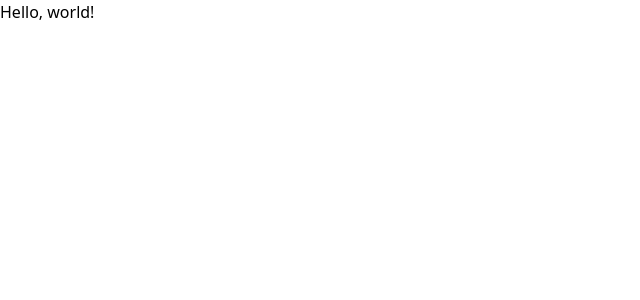
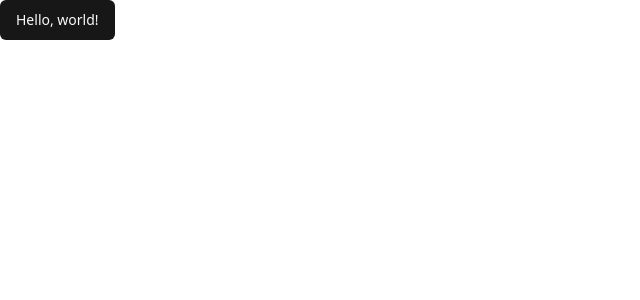
Before and after one commit to brooknullsh/personal-site, a SvelteKit app: page / in a window 1280 px wide. Shown: the top 300 px of the page, without its empty margins (0-640 px from the left). Built offline with nearby package versions, Linux system fonts and the light colour scheme.

Commit message:
feat: added shadcn-svelte components

```diff
--- a/package.json
+++ b/package.json
@@ -20,6 +20,8 @@
 		"@sveltejs/kit": "^2.16.0",
 		"@sveltejs/vite-plugin-svelte": "^5.0.0",
 		"autoprefixer": "^10.4.20",
+		"bits-ui": "^1.0.0-next.86",
+		"clsx": "^2.1.1",
 		"eslint": "^9.18.0",
 		"eslint-config-prettier": "^10.0.1",
 		"eslint-plugin-svelte": "^2.46.1",
@@ -30,7 +32,10 @@
 		"prettier-plugin-tailwindcss": "^0.6.10",
 		"svelte": "^5.0.0",
 		"svelte-check": "^4.0.0",
+		"tailwind-merge": "^3.0.1",
+		"tailwind-variants": "^0.3.1",
 		"tailwindcss": "^3.4.17",
+		"tailwindcss-animate": "^1.0.7",
 		"typescript": "^5.0.0",
 		"typescript-eslint": "^8.20.0",
 		"vite": "^6.0.0"
--- a/src/app.css
+++ b/src/app.css
@@ -1,3 +1,75 @@
-@import "tailwindcss/base";
-@import "tailwindcss/components";
-@import "tailwindcss/utilities";
+@tailwind base;
+@tailwind components;
+@tailwind utilities;
+
+@layer base {
+  :root {
+    --background: 0 0% 100%;
+    --foreground: 0 0% 3.9%;
+    --muted: 0 0% 96.1%;
+    --muted-foreground: 0 0% 45.1%;
+    --popover: 0 0% 100%;
+    --popover-foreground: 0 0% 3.9%;
+    --card: 0 0% 100%;
+    --card-foreground: 0 0% 3.9%;
+    --border: 0 0% 89.8%;
+    --input: 0 0% 89.8%;
+    --primary: 0 0% 9%;
+    --primary-foreground: 0 0% 98%;
+    --secondary: 0 0% 96.1%;
+    --secondary-foreground: 0 0% 9%;
+    --accent: 0 0% 96.1%;
+    --accent-foreground: 0 0% 9%;
+    --destructive: 0 72.2% 50.6%;
+    --destructive-foreground: 0 0% 98%;
+    --ring: 0 0% 3.9%;
+    --radius: 0.5rem;
+	--sidebar-background: 0 0% 98%;
+    --sidebar-foreground: 240 5.3% 26.1%;
+    --sidebar-primary: 240 5.9% 10%;
+    --sidebar-primary-foreground: 0 0% 98%;
+    --sidebar-accent: 240 4.8% 95.9%;
+    --sidebar-accent-foreground: 240 5.9% 10%;
+    --sidebar-border: 220 13% 91%;
+    --sidebar-ring: 217.2 91.2% 59.8%;
+  }
+
+  .dark {
+    --background: 0 0% 3.9%;
+    --foreground: 0 0% 98%;
+    --muted: 0 0% 14.9%;
+    --muted-foreground: 0 0% 63.9%;
+    --popover: 0 0% 3.9%;
+    --popover-foreground: 0 0% 98%;
+    --card: 0 0% 3.9%;
+    --card-foreground: 0 0% 98%;
+    --border: 0 0% 14.9%;
+    --input: 0 0% 14.9%;
+    --primary: 0 0% 98%;
+    --primary-foreground: 0 0% 9%;
+    --secondary: 0 0% 14.9%;
+    --secondary-foreground: 0 0% 98%;
+    --accent: 0 0% 14.9%;
+    --accent-foreground: 0 0% 98%;
+    --destructive: 0 62.8% 30.6%;
+    --destructive-foreground: 0 0% 98%;
+    --ring: 0 0% 83.1%;
+	--sidebar-background: 240 5.9% 10%;
+    --sidebar-foreground: 240 4.8% 95.9%;
+    --sidebar-primary: 224.3 76.3% 48%;
+    --sidebar-primary-foreground: 0 0% 100%;
+    --sidebar-accent: 240 3.7% 15.9%;
+    --sidebar-accent-foreground: 240 4.8% 95.9%;
+    --sidebar-border: 240 3.7% 15.9%;
+    --sidebar-ring: 217.2 91.2% 59.8%;
+  }
+}
+
+@layer base {
+  * {
+    @apply border-border;
+  }
+  body {
+    @apply bg-background text-foreground;
+  }
+}
--- /dev/null
+++ b/src/lib/components/ui/button/button.svelte
@@ -0,0 +1,74 @@
+<script lang="ts" module>
+	import type { WithElementRef } from "bits-ui";
+	import type { HTMLAnchorAttributes, HTMLButtonAttributes } from "svelte/elements";
+	import { type VariantProps, tv } from "tailwind-variants";
+
+	export const buttonVariants = tv({
+		base: "ring-offset-background focus-visible:ring-ring inline-flex items-center justify-center gap-2 whitespace-nowrap rounded-md text-sm font-medium transition-colors focus-visible:outline-none focus-visible:ring-2 focus-visible:ring-offset-2 disabled:pointer-events-none disabled:opacity-50 [&_svg]:pointer-events-none [&_svg]:size-4 [&_svg]:shrink-0",
+		variants: {
+			variant: {
+				default: "bg-primary text-primary-foreground hover:bg-primary/90",
+				destructive: "bg-destructive text-destructive-foreground hover:bg-destructive/90",
+				outline:
+					"border-input bg-background hover:bg-accent hover:text-accent-foreground border",
+				secondary: "bg-secondary text-secondary-foreground hover:bg-secondary/80",
+				ghost: "hover:bg-accent hover:text-accent-foreground",
+				link: "text-primary underline-offset-4 hover:underline",
+			},
+			size: {
+				default: "h-10 px-4 py-2",
+				sm: "h-9 rounded-md px-3",
+				lg: "h-11 rounded-md px-8",
+				icon: "h-10 w-10",
+			},
+		},
+		defaultVariants: {
+			variant: "default",
+			size: "default",
+		},
+	});
+
+	export type ButtonVariant = VariantProps<typeof buttonVariants>["variant"];
+	export type ButtonSize = VariantProps<typeof buttonVariants>["size"];
+
+	export type ButtonProps = WithElementRef<HTMLButtonAttributes> &
+		WithElementRef<HTMLAnchorAttributes> & {
+			variant?: ButtonVariant;
+			size?: ButtonSize;
+		};
+</script>
+
+<script lang="ts">
+	import { cn } from "$lib/utils.js";
+
+	let {
+		class: className,
+		variant = "default",
+		size = "default",
+		ref = $bindable(null),
+		href = undefined,
+		type = "button",
+		children,
+		...restProps
+	}: ButtonProps = $props();
+</script>
+
+{#if href}
+	<a
+		bind:this={ref}
+		class={cn(buttonVariants({ variant, size }), className)}
+		{href}
+		{...restProps}
+	>
+		{@render children?.()}
+	</a>
+{:else}
+	<button
+		bind:this={ref}
+		class={cn(buttonVariants({ variant, size }), className)}
+		{type}
+		{...restProps}
+	>
+		{@render children?.()}
+	</button>
+{/if}
--- /dev/null
+++ b/src/lib/components/ui/button/index.ts
@@ -0,0 +1,17 @@
+import Root, {
+	type ButtonProps,
+	type ButtonSize,
+	type ButtonVariant,
+	buttonVariants,
+} from "./button.svelte";
+
+export {
+	Root,
+	type ButtonProps as Props,
+	//
+	Root as Button,
+	buttonVariants,
+	type ButtonProps,
+	type ButtonSize,
+	type ButtonVariant,
+};
--- /dev/null
+++ b/src/lib/utils.ts
@@ -0,0 +1,4 @@
+import { type ClassValue, clsx } from "clsx";
+import { twMerge } from "tailwind-merge";
+
+export const cn = (...inputs: ClassValue[]) => twMerge(clsx(inputs));
--- a/src/routes/+page.svelte
+++ b/src/routes/+page.svelte
@@ -1 +1,5 @@
-<h1>Hello, world!</h1>
+<script lang="ts">
+	import { Button } from "$lib/components/ui/button";
+</script>
+
+<Button>Hello, world!</Button>
--- a/tailwind.config.ts
+++ b/tailwind.config.ts
@@ -1,3 +1,96 @@
+import { fontFamily } from "tailwindcss/defaultTheme";
 import type { Config } from "tailwindcss";
+import tailwindcssAnimate from "tailwindcss-animate";
 
-export default { content: ["./src/**/*.{html,js,svelte,ts}"] } satisfies Config;
+const config: Config = {
+	darkMode: ["class"],
+	content: ["./src/**/*.{html,js,svelte,ts}"],
+	safelist: ["dark"],
+	theme: {
+		container: {
+			center: true,
+			padding: "2rem",
+			screens: {
+				"2xl": "1400px"
+			}
+		},
+		extend: {
+			colors: {
+				border: "hsl(var(--border) / <alpha-value>)",
+				input: "hsl(var(--input) / <alpha-value>)",
+				ring: "hsl(var(--ring) / <alpha-value>)",
+				background: "hsl(var(--background) / <alpha-value>)",
+				foreground: "hsl(var(--foreground) / <alpha-value>)",
+				primary: {
+					DEFAULT: "hsl(var(--primary) / <alpha-value>)",
+					foreground: "hsl(var(--primary-foreground) / <alpha-value>)"
+				},
+				secondary: {
+					DEFAULT: "hsl(var(--secondary) / <alpha-value>)",
+					foreground: "hsl(var(--secondary-foreground) / <alpha-value>)"
+				},
+				destructive: {
+					DEFAULT: "hsl(var(--destructive) / <alpha-value>)",
+					foreground: "hsl(var(--destructive-foreground) / <alpha-value>)"
+				},
+				muted: {
+					DEFAULT: "hsl(var(--muted) / <alpha-value>)",
+					foreground: "hsl(var(--muted-foreground) / <alpha-value>)"
+				},
+				accent: {
+					DEFAULT: "hsl(var(--accent) / <alpha-value>)",
+					foreground: "hsl(var(--accent-foreground) / <alpha-value>)"
+				},
+				popover: {
+					DEFAULT: "hsl(var(--popover) / <alpha-value>)",
+					foreground: "hsl(var(--popover-foreground) / <alpha-value>)"
+				},
+				card: {
+					DEFAULT: "hsl(var(--card) / <alpha-value>)",
+					foreground: "hsl(var(--card-foreground) / <alpha-value>)"
+				},
+				sidebar: {
+					DEFAULT: "hsl(var(--sidebar-background))",
+					foreground: "hsl(var(--sidebar-foreground))",
+					primary: "hsl(var(--sidebar-primary))",
+					"primary-foreground": "hsl(var(--sidebar-primary-foreground))",
+					accent: "hsl(var(--sidebar-accent))",
+					"accent-foreground": "hsl(var(--sidebar-accent-foreground))",
+					border: "hsl(var(--sidebar-border))",
+					ring: "hsl(var(--sidebar-ring))",
+        		},
+			},
+			borderRadius: {
+				xl: "calc(var(--radius) + 4px)",
+				lg: "var(--radius)",
+				md: "calc(var(--radius) - 2px)",
+				sm: "calc(var(--radius) - 4px)"
+			},
+			fontFamily: {
+				sans: [...fontFamily.sans]
+			},
+			keyframes: {
+				"accordion-down": {
+					from: { height: "0" },
+					to: { height: "var(--bits-accordion-content-height)" },
+				},
+				"accordion-up": {
+					from: { height: "var(--bits-accordion-content-height)" },
+					to: { height: "0" },
+				},
+				"caret-blink": {
+					"0%,70%,100%": { opacity: "1" },
+					"20%,50%": { opacity: "0" },
+				},
+			},
+			animation: {
+        		"accordion-down": "accordion-down 0.2s ease-out",
+        		"accordion-up": "accordion-up 0.2s ease-out",
+       			"caret-blink": "caret-blink 1.25s ease-out infinite",
+      		},
+		},
+	},
+	plugins: [tailwindcssAnimate],
+};
+
+export default config;
```
Also changed, not shown: components.json (added), 1 other file (tests, documents, lock files or other folders).
